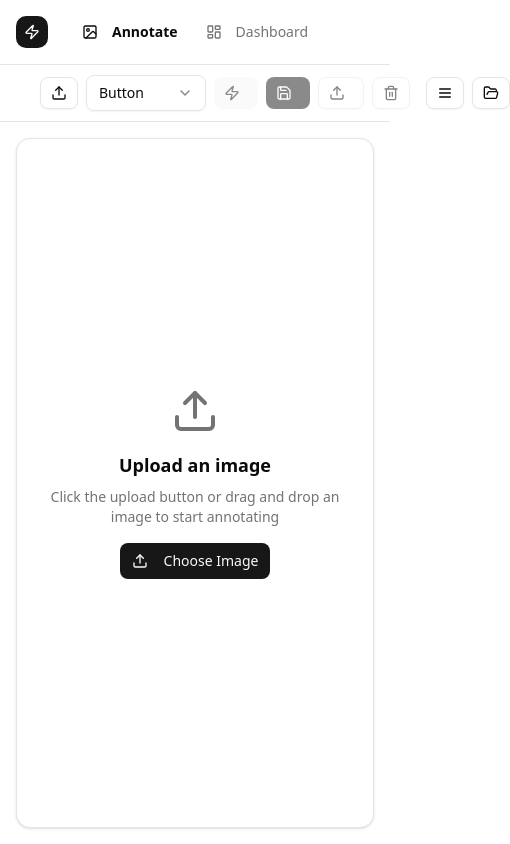
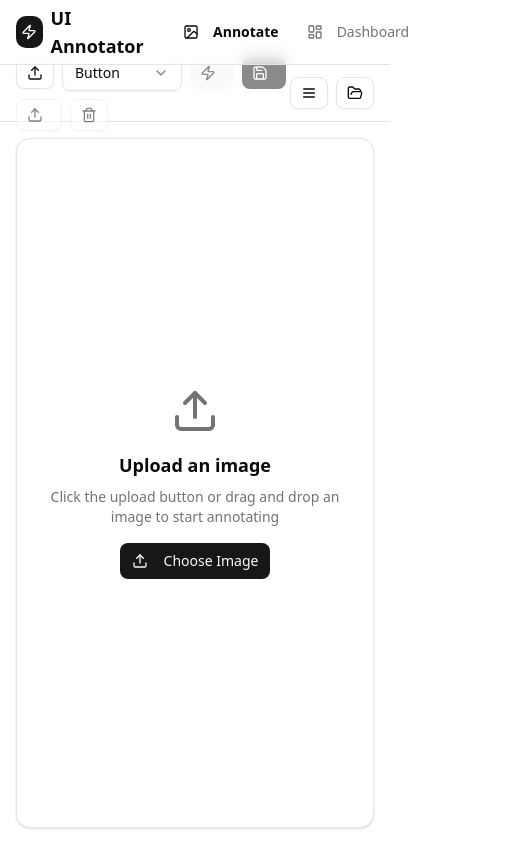
Before and after one commit to thiendsu2303/label-platform-ui, a Next.js app: page /main in a window 390 px wide. Shown: the whole page, 510 px wide, since content can reach past the window. Built offline with nearby package versions, Linux system fonts and the light colour scheme.

Commit message:
change ui

```diff
--- a/src/app/dashboard/page.tsx
+++ b/src/app/dashboard/page.tsx
@@ -5,7 +5,7 @@ import { Button } from "@/components/ui/button"
 import { BarChart2, Trash2 } from "lucide-react"
 import { toast } from "sonner"
 import { Bar, BarChart, ResponsiveContainer, XAxis, YAxis, Tooltip, Legend, CartesianGrid } from "recharts"
-import { AppHeader } from "@/components/app-header"
+import { AppHeader } from "@/components/header"
 
 // Re-using interfaces from app/main/page.tsx
 interface Annotation {
--- a/src/app/main/page.tsx
+++ b/src/app/main/page.tsx
@@ -3,12 +3,12 @@
 import type React from "react"
 
 import { useState, useRef, useCallback, useEffect } from "react"
-import { Upload, Save, Trash2, Zap, Menu, FolderOpen, Eye } from "lucide-react" // Đảm bảo import đủ các icon
+import { Upload, Save, Trash2, Zap, Menu, FolderOpen, Eye } from "lucide-react"
 import { Button } from "@/components/ui/button"
 import { Card, CardContent } from "@/components/ui/card"
-import { Select, SelectContent, SelectItem, SelectTrigger, SelectValue } from "@/components/ui/select" // Import Select components
-import { Badge } from "@/components/ui/badge" // Import Badge
-import { Sheet, SheetContent, SheetDescription, SheetHeader, SheetTitle, SheetTrigger } from "@/components/ui/sheet" // Import Sheet components
+import { Select, SelectContent, SelectItem, SelectTrigger, SelectValue } from "@/components/ui/select"
+import { Badge } from "@/components/ui/badge"
+import { Sheet, SheetContent, SheetDescription, SheetHeader, SheetTitle, SheetTrigger } from "@/components/ui/sheet"
 import {
   Dialog,
   DialogContent,
@@ -20,7 +20,7 @@ import {
 import { Input } from "@/components/ui/input"
 import { Label } from "@/components/ui/label"
 import { toast } from "sonner"
-import { AppHeader } from "@/components/app-header" // Đảm bảo import này tồn tại
+import { AppHeader } from "@/components/header"
 
 interface Annotation {
   id: string
@@ -355,20 +355,15 @@ export default function UIAnnotationApp() {
 
       {/* Thanh công cụ riêng cho trang Main */}
       <div className="border-b bg-background/95 backdrop-blur supports-[backdrop-filter]:bg-background/60">
-        <div className="flex h-14 items-center px-4">
+        <div className="flex h-14 items-center px-4 justify-between">
+          {/* Nhóm bên trái: Tên Project (nếu có), Upload, Label Selector, Predict, Save, Export, Trash */}
+          <div className="flex items-center gap-2 flex-wrap">
             {" "}
-          {/* Giảm chiều cao một chút so với header chính */}
-          {/* Tên Project hiện tại */}
-          <div className="flex items-center gap-2 mr-6">
+            {/* Sử dụng flex-wrap để các nút xuống dòng nếu không đủ chỗ */}
             {currentProjectName && (
-              <div className="hidden sm:block">
-                <p className="text-sm font-semibold text-foreground">{currentProjectName}</p>
-              </div>
+              <p className="text-sm font-semibold text-foreground hidden sm:block mr-2">{currentProjectName}</p>
             )}
-          </div>
-          {/* Main Controls */}
-          <div className="flex items-center gap-2 flex-1">
-            {/* Upload Button */}
+            {/* Nút Upload */}
             <Button
               onClick={() => fileInputRef.current?.click()}
               variant="outline"
@@ -378,15 +373,15 @@ export default function UIAnnotationApp() {
               <Upload className="mr-2 h-4 w-4" />
               Upload
             </Button>
-
-            {/* Mobile Upload Button */}
+            {/* Nút Upload cho mobile */}
             <Button onClick={() => fileInputRef.current?.click()} variant="outline" size="sm" className="sm:hidden">
               <Upload className="h-4 w-4" />
             </Button>
-
             {/* Label Selector */}
             <Select value={selectedLabel} onValueChange={(value: Annotation["label"]) => setSelectedLabel(value)}>
-              <SelectTrigger className="w-[120px]">
+              <SelectTrigger className="w-[120px] h-9 px-3">
+                {" "}
+                {/* Đã cập nhật kích thước */}
                 <SelectValue placeholder="Label" />
               </SelectTrigger>
               <SelectContent>
@@ -396,33 +391,28 @@ export default function UIAnnotationApp() {
                 <SelectItem value="Drop">Drop</SelectItem>
               </SelectContent>
             </Select>
-
-            {/* Action Buttons */}
-            <div className="flex items-center gap-2">
+            {/* Các nút hành động chính */}
             <Button onClick={handlePredict} disabled={!image} variant="secondary" size="sm">
               <Zap className="mr-2 h-4 w-4" />
               <span className="hidden sm:inline">Predict</span>
             </Button>
-
             <Button onClick={saveProject} disabled={!image || !currentProjectName} size="sm">
               <Save className="mr-2 h-4 w-4" />
               <span className="hidden sm:inline">Save</span>
             </Button>
-
             <Button onClick={exportAnnotations} disabled={annotations.length === 0} variant="outline" size="sm">
               <Upload className="mr-2 h-4 w-4" />
               <span className="hidden sm:inline">Export</span>
             </Button>
-
             <Button onClick={clearAllAnnotations} disabled={annotations.length === 0} variant="outline" size="sm">
               <Trash2 className="h-4 w-4" />
             </Button>
           </div>
-          </div>
-          {/* Right Panel Controls */}
-          <div className="flex items-center gap-2 ml-4">
+
+          {/* Nhóm bên phải: Badge, Annotations Sheet, Projects Sheet */}
+          <div className="flex items-center gap-2">
             {image && (
-              <Badge variant="outline" className="hidden sm:flex">
+              <Badge variant="outline" className="hidden sm:flex mr-2">
                 {annotations.length} annotation{annotations.length !== 1 ? "s" : ""}
               </Badge>
             )}
--- a/src/components/app-header.tsx
+++ b/src/components/header.tsx
@@ -4,7 +4,7 @@ import Link from "next/link"
 import { usePathname } from "next/navigation"
 import { Zap, LayoutDashboard, ImageIcon } from "lucide-react"
 import { Button } from "@/components/ui/button"
-import { cn } from "@/lib/utils" // Assuming cn utility is available
+import { cn } from "@/lib/utils"
 
 export function AppHeader() {
   const pathname = usePathname()
@@ -12,15 +12,15 @@ export function AppHeader() {
   return (
     <header className="border-b bg-background/95 backdrop-blur supports-[backdrop-filter]:bg-background/60 sticky top-0 z-10">
       <div className="flex h-16 items-center px-4">
-        {/* Logo and Title */}
+        {/* Logo và Tiêu đề chính */}
         <div className="flex items-center gap-2 mr-6">
           <div className="flex h-8 w-8 items-center justify-center rounded-lg bg-primary text-primary-foreground">
             <Zap className="h-4 w-4" />
           </div>
-          <h1 className="text-lg font-semibold hidden sm:block">UI Annotator</h1>
+          <h1 className="text-lg font-semibold">UI Annotator</h1>
         </div>
 
-        {/* Navigation Links */}
+        {/* Liên kết điều hướng chung */}
         <nav className="flex items-center space-x-2 flex-1">
           <Button
             variant="ghost"
@@ -51,9 +51,6 @@ export function AppHeader() {
             </Link>
           </Button>
         </nav>
-
-        {/* Placeholder for other header content (e.g., project name, actions) */}
-        {/* This part will be handled within main/page.tsx and dashboard/page.tsx if needed */}
       </div>
     </header>
   )
```
Lines whose indentation alone changed are shown as unchanged.
